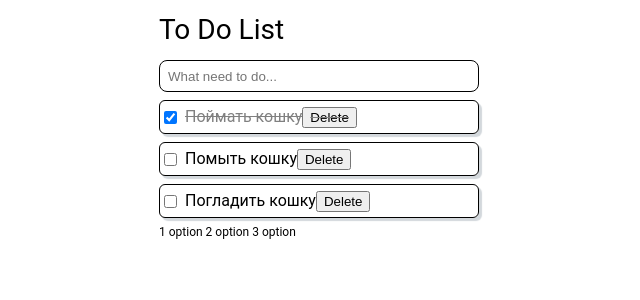
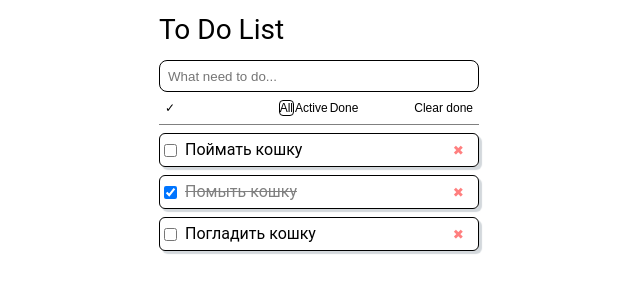
Before and after one commit to PlyshkaLim/To-Do, a React app: page / in a window 1280 px wide. Shown: the top 300 px of the page, without its empty margins (321-961 px from the left). Built offline with nearby package versions, Linux system fonts and the light colour scheme.

Commit message:
day 7. add dispatch, sort lines

```diff
--- a/src/ListContext.tsx
+++ b/src/ListContext.tsx
@@ -2,5 +2,5 @@ import * as React from 'react';
 
 export const Context = React.createContext({
   List: [],
-  changeList: (actionType: any, payload: any) => {},
+  changeList: (actionType: any, payload?: any) => {},
 });
--- a/src/components/App/App.scss
+++ b/src/components/App/App.scss
@@ -1,3 +1,5 @@
+
+
 .heading {
   font-size: 28px;
   margin: 16px 0;
--- a/src/components/App/App.tsx
+++ b/src/components/App/App.tsx
@@ -5,6 +5,7 @@ import { useState } from 'react';
 import { ChangeEvent } from 'react';
 
 import { Context } from '../../ListContext';
+import { Actions, Filter, Keys } from '../Enums';
 import InputField from '../InputField/InputField';
 import Options from '../Options/Options';
 import ToDoLines from '../ToDoLines/ToDoLines';
@@ -15,54 +16,61 @@ export type ListItemType = {
   checked: boolean;
 };
 
-enum Keys {
-  Enter = 'Enter',
-}
-
 const App = () => {
   const array: ListItemType[] = [
-    { text: 'Поймать кошку', checked: true },
-    { text: 'Помыть кошку', checked: false },
+    { text: 'Поймать кошку', checked: false },
+    { text: 'Помыть кошку', checked: true },
     { text: 'Погладить кошку', checked: false },
   ];
   const [list, setList] = useState<ListItemType[]>(array);
   const [inputState, setInputState] = useState<string>('');
-
-  const addListItem = () => {
-    if (inputState !== '') {
-      setList([
-        ...list,
-        {
-          text: inputState,
-          checked: false,
-        },
-      ]);
-      setInputState('');
-    }
-  };
+  const [filter, setFilter] = useState<string>(Filter.All);
 
   const changeInput = (event: ChangeEvent<HTMLInputElement>) => {
     setInputState(event.target.value);
   };
 
-  const enterKey = (event: any) => {
+  const enterKey = (event: KeyboardEvent) => {
     if (event.key === Keys.Enter) {
-      addListItem();
+      dispatch(Actions.ADD_ITEM);
     }
   };
 
-  const dispatch = (actionType, payload) => {
+  const dispatch = (actionType: Actions, payload?: any) => {
     const index = payload;
     switch (actionType) {
-      case 'ADD_ITEM':
+      case Actions.ADD_ITEM:
+        if (inputState !== '') {
+          setList([
+            ...list,
+            {
+              text: inputState,
+              checked: false,
+            },
+          ]);
+          setInputState('');
+        }
+        break;
+      case Actions.CHANGE_CHECK:
         setList([
           ...list.slice(0, index),
           { text: list[index].text, checked: !list[index].checked },
           ...list.slice(index + 1),
         ]);
         break;
-      case 'DELETE_ITEM':
+      case Actions.DELETE_ITEM:
         setList([...list.slice(0, index), ...list.slice(index + 1)]);
+        break;
+      case Actions.CHECK_ALL:
+        setList(
+          list.filter((item) => {
+            item.checked = index;
+            return item.checked === index;
+          })
+        );
+        break;
+      case Actions.CLEAR_DONE:
+        setList(list.filter((item) => item.checked === false));
         break;
       default:
         return;
@@ -79,8 +87,8 @@ const App = () => {
       <div className={css.main}>
         <h1 className={css.heading}>To Do List</h1>
         <InputField inputState={inputState} changeInput={changeInput} enterKey={enterKey} />
-        <ToDoLines setList={setList} />
-        <Options />
+        <Options filter={filter} setFilter={setFilter} />
+        <ToDoLines setList={setList} filter={filter} />
       </div>
     </Context.Provider>
   );
--- /dev/null
+++ b/src/components/Enums.tsx
@@ -0,0 +1,17 @@
+export enum Keys {
+  Enter = 'Enter',
+}
+
+export enum Filter {
+  All = 'all',
+  Active = 'active',
+  Done = 'done',
+}
+
+export enum Actions {
+  ADD_ITEM = 'ADD_ITEM',
+  DELETE_ITEM = 'DELETE_ITEM',
+  CHANGE_CHECK = 'CHANGE_CHECK',
+  CHECK_ALL = 'CHECK_ALL',
+  CLEAR_DONE = 'CLEAR_DONE',
+}
--- /dev/null
+++ b/src/components/FilterButton/FilterButton.scss
@@ -0,0 +1,18 @@
+$mar: 8px;
+.filterButton {
+
+  button {
+    font-size: 12px;
+    margin: $mar 0 $mar 0;
+    padding: 1px;
+    border: none;
+    background: none;
+  }
+
+  .buttonActive {
+    padding: 0;
+    border: 1px solid black;
+    border-radius: 4px;
+
+  }
+}
--- /dev/null
+++ b/src/components/FilterButton/FilterButton.tsx
@@ -0,0 +1,19 @@
+import cn from 'classnames';
+import * as React from 'react';
+
+import css from './FilterButton.scss';
+
+const FilterButton = ({ filter, changeFilter, currentFilter, label }: any) => {
+  return (
+    <div className={css.filterButton}>
+      <button
+        className={cn({ [css.buttonActive]: filter === currentFilter })}
+        onClick={() => changeFilter(currentFilter)}
+      >
+        {label}
+      </button>
+    </div>
+  );
+};
+
+export default FilterButton;
--- a/src/components/Options/Options.scss
+++ b/src/components/Options/Options.scss
@@ -1,3 +1,44 @@
+$mar: 8px;
+$qwe: 80px;
+
 .options {
-  font-size: 12px;
+  display: flex;
+  flex-direction: row;
+  justify-content: space-between;
+  border-bottom: 1px solid gray;
+
+  button {
+
+    font-size: 12px;
+    margin: $mar 0 $mar 0;
+  }
+
+  .buttonCheckAll {
+    border: none;
+    background: none;
+    width: $qwe;
+    text-align: left;
+    margin: 0;
+  }
+
+  .filters {
+    display: flex;
+    flex-direction: row;
+
+    .buttonActive {
+      border: 1px solid black;
+      border-radius: 4px;
+    }
+  }
+
+  .buttonClearDone {
+    width: $qwe;
+    border: none;
+    background: none;
+    text-align: right;
+
+    &:disabled {
+      color: white;
+    }
+  }
 }
--- a/src/components/Options/Options.tsx
+++ b/src/components/Options/Options.tsx
@@ -1,13 +1,58 @@
 import * as React from 'react';
+import { useContext, useState } from 'react';
 
+import { Context } from '../../ListContext';
+import { Actions, Filter } from '../Enums';
+import FilterButton from '../FilterButton/FilterButton';
 import css from './Options.scss';
 
-const Options = () => {
+const Options = ({ filter, setFilter }: any) => {
+  const [changeAllChecks, setChangeAllChecks] = useState<boolean>(true);
+  const { List, changeList } = useContext(Context);
+  const a = List.filter((item) => item.checked === true).length;
+
+  const changeFilter = (name: Filter) => {
+    setFilter(name);
+  };
+
+  const changeAllCheckbox = () => {
+    changeList(Actions.CHECK_ALL, changeAllChecks);
+    setChangeAllChecks(!changeAllChecks);
+  };
+
   return (
     <div className={css.options}>
-      <span>1 option </span>
-      <span>2 option </span>
-      <span>3 option </span>
+      {/* !! FALSE */}
+      <button className={css.buttonCheckAll} onClick={changeAllCheckbox}>
+        {'\u2713'}
+      </button>
+      <div className={css.filters}>
+        <FilterButton
+          filter={filter}
+          changeFilter={changeFilter}
+          currentFilter={Filter.All}
+          label={'All'}
+        />
+        <FilterButton
+          filter={filter}
+          changeFilter={changeFilter}
+          currentFilter={Filter.Active}
+          label={'Active'}
+        />
+        <FilterButton
+          filter={filter}
+          changeFilter={changeFilter}
+          currentFilter={Filter.Done}
+          label={'Done'}
+        />
+      </div>
+      <button
+        className={css.buttonClearDone}
+        onClick={() => changeList(Actions.CLEAR_DONE)}
+        disabled={a === 0}
+      >
+        Clear done
+      </button>
     </div>
   );
 };
--- a/src/components/ToDoLine/ToDoLine.scss
+++ b/src/components/ToDoLine/ToDoLine.scss
@@ -1,8 +1,7 @@
-.todoline {
+.toDoLine {
   display: flex;
   flex-direction: row;
   align-items: center;
-  text-align: left;
   height: 32px;
   border: 1px solid black;
   border-radius: 6px;
@@ -14,11 +13,25 @@
   }
 
   .buttonDelete {
+    flex-grow: 1;
+    display: flex;
+    flex-direction: row-reverse;
+    margin-right: 8px;
 
+    button {
+      border: none;
+      background: none;
+      color: rgba(255, 0, 0, 0.5);
+
+      &:hover {
+        color: rgba(255, 0, 0, 1);
+      }
+    }
   }
 }
 
 .checked {
   color: gray;
   text-decoration: line-through;
+
 }
--- a/src/components/ToDoLine/ToDoLine.tsx
+++ b/src/components/ToDoLine/ToDoLine.tsx
@@ -3,6 +3,7 @@ import * as React from 'react';
 import { useContext } from 'react';
 
 import { Context } from '../../ListContext';
+import { Actions } from '../Enums';
 import css from './ToDoLine.scss';
 
 type PropsType = {
@@ -16,31 +17,21 @@ type PropsType = {
 
 const ToDoLine = (props: PropsType) => {
   const { List, changeList } = useContext(Context);
-
+  const index = List.indexOf(props.item);
   let check = props.item.checked;
 
-  const changeCheck = () => {
-    const index = List.indexOf(props.item);
-    changeList('ADD_ITEM', index);
-  };
-
-  const deleteLine = () => {
-    const index = List.indexOf(props.item);
-    changeList('DELETE_ITEM', index);
-  };
-
   return (
-    <div className={cn(css.todoline, { [css.checked]: check })}>
+    <div className={css.toDoLine}>
       <input
         className={css.customCheckbox}
         type={'checkbox'}
         checked={check}
-        onChange={changeCheck}
+        onChange={() => changeList(Actions.CHANGE_CHECK, index)}
       />
-      {props.item.text}
-      <button className={css.buttonDelete} onClick={deleteLine}>
-        Delete
-      </button>
+      <div className={cn({ [css.checked]: check })}>{props.item.text}</div>
+      <div className={css.buttonDelete}>
+        <button onClick={() => changeList(Actions.DELETE_ITEM, index)}>{'\u2716'}</button>
+      </div>
     </div>
   );
 };
--- a/src/components/ToDoLines/ToDoLines.tsx
+++ b/src/components/ToDoLines/ToDoLines.tsx
@@ -2,18 +2,32 @@ import * as React from 'react';
 
 import { Context } from '../../ListContext';
 import { ListItemType } from '../App/App';
+import { Filter } from '../Enums';
 import ToDoLine from '../ToDoLine/ToDoLine';
 
 type PropsType = {
   setList: any;
+  filter: string;
 };
 
-const ToDoLines = ({ setList }: PropsType) => {
+const ToDoLines = ({ setList, filter }: PropsType) => {
+  const setFilter = (item: any) => {
+    if (filter === Filter.All) {
+      return item.checked || !item.checked;
+    }
+    if (filter === Filter.Active) {
+      return !item.checked;
+    }
+    if (filter === Filter.Done) {
+      return item.checked;
+    }
+  };
+
   return (
     <div>
       <Context.Consumer>
         {(Context) =>
-          Context.List.map((item: ListItemType, id: number) => (
+          Context.List.filter((item) => setFilter(item)).map((item: ListItemType, id: number) => (
             <ToDoLine item={item} key={id} setList={setList} />
           ))
         }
```
